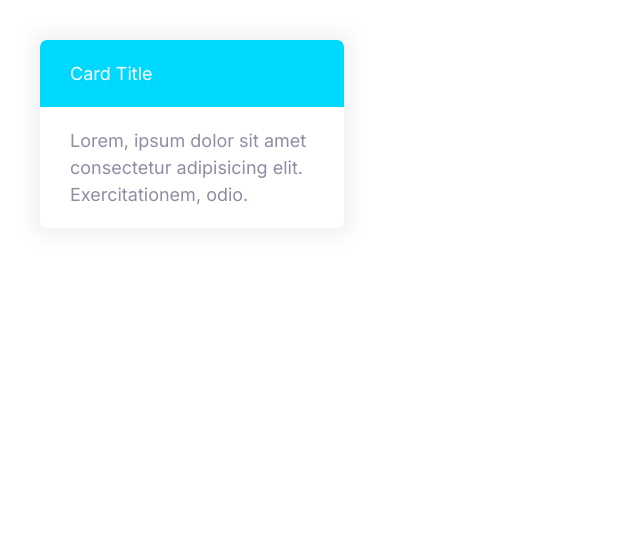
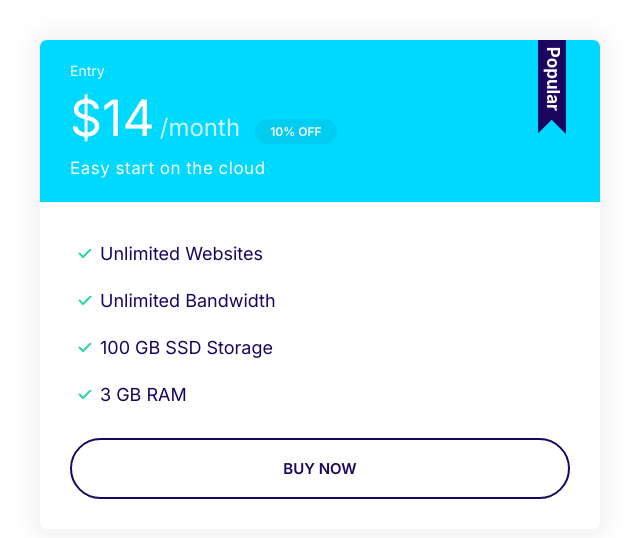
Before and after one commit to Cr0ssty/FabMoshify, a plain HTML site: page Index.html in a window 1280 px wide. Shown: the whole page, without its empty margins (0-640 px from the left). Drawn offline with Linux system fonts and the light colour scheme.

Commit message:
Building plan cards.

```diff
--- a/Index.html
+++ b/Index.html
@@ -14,12 +14,25 @@
     <link rel="stylesheet" href="css/styles.css" />
   </head>
   <body>
-    <div style="width: 30%; padding: 4rem">
-      <div class="card card--secondary">
-        <header class="card__header">Card Title</header>
-        <div class="card__body">
-          Lorem, ipsum dolor sit amet consectetur adipisicing elit.
-          Exercitationem, odio.
+    <div style="width: 50%; padding: 4rem">
+      <div class="plan plan--popular">
+        <div class="card card--secondary">
+          <header class="card__header">
+            <h3 class="plan__name">Entry</h3>
+            <span class="plan__price">$14</span>
+            <span class="plan__biling-cicle">/month</span>
+            <span class="badge badge--secondary badge--small">10% OFF</span>
+            <span class="plan__description">Easy start on the cloud</span>
+          </header>
+          <div class="card__body">
+            <ul class="list list--tick">
+              <li class="list__item">Unlimited Websites</li>
+              <li class="list__item">Unlimited Bandwidth</li>
+              <li class="list__item">100 GB SSD Storage</li>
+              <li class="list__item">3 GB RAM</li>
+            </ul>
+            <button class="btn btn--outline btn--block">Buy Now</button>
+          </div>
         </div>
       </div>
     </div>
--- a/css/styles.css
+++ b/css/styles.css
@@ -102,6 +102,7 @@ a {
 
 .badge--small {
     font-size: 1.6rem;
+    padding: 0.5rem 1.5rem;
 }
 
 @media  screen and (min-width: 1024px) {
@@ -283,3 +284,69 @@ a {
     background: var(--color-secondary);
     color: #fff;
 }
+
+.card--secondary .badge--secondary {
+    background: #02cdf1;
+}
+
+/* Plans */
+
+.plan__name {
+    color: #fff;
+    margin: 0;
+    font-weight: 500;
+    font-size: 2.4rem;
+}
+
+.plan__price {
+    font-size: 6rem;
+}
+
+.plan__biling-cicle {
+    font-size: 2.4rem;
+    font-weight: 300;
+    opacity: 0.8;
+    margin-right: 1rem;
+}
+
+.plan__description {
+    font-size: 2rem;
+    font-weight: 300;
+    letter-spacing: 0.5px;
+    display: block;
+}
+
+.plan .list__item {
+    margin-bottom: 2rem;
+}
+
+.plan--popular .card__header {
+    position: relative;
+}
+
+.plan--popular .card__header::before {
+    content: url(../Images/popular.svg);
+    width: 40px;
+    display: inline-block;
+    position: absolute;
+    top: -6px;
+    right: 5%;
+}
+
+@media screen and (min-width: 1024px) {
+    .plan__name {
+        font-size: 1.4rem;
+    }
+
+    .plan__price {
+        font-size: 5rem;
+    }
+
+    .plan__biling-cicle {
+        font-size: 1.6;
+    }
+
+    .plan__description {
+        font-size: 1.7rem;
+    }
+}
```
Also changed, not shown: Images/popular.svg (added).
